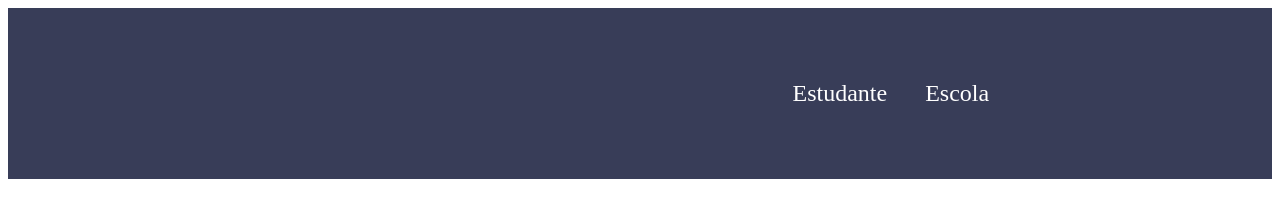
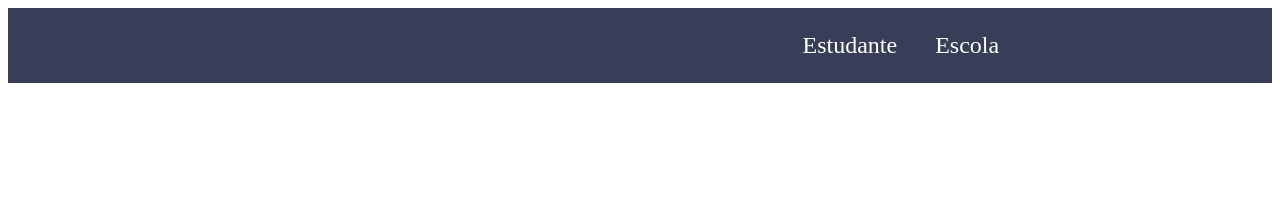
Before and after one commit to brunaprof/siteescola, a plain HTML site: page index.html in a window 1280 px wide. Drawn offline with Linux system fonts and the light colour scheme.

Commit message:
cabeçalho finalizado

```diff
--- a/index.html
+++ b/index.html
@@ -4,7 +4,7 @@
     <meta charset="UTF-8">
     <meta http-equiv="X-UA-Compatible" content="IE=edge">
     <meta name="viewport" content="width=device-width, initial-scale=1.0">
-    <title>site escola</title>
+    <title>Document</title>
       <link rel="stylesheet" href="style.css">
 </head>
 <body>
--- a/style.css
+++ b/style.css
@@ -1,9 +1,14 @@
-header {
-background-color:#383D58 ;
-color :white ;
-display: flex;
-justify-content: space-around;
-padding: 24px 0;
+{
+      margin:0;
+      padding:0;
+}
+.cabecalho {
+    background-color:#383D58 ;
+    color :white ;
+    display: flex;
+    justify-content: space-around;
+    align-items: center;
+    padding: 24px 0;
 }
 .cabeçalho-imagem {
        width: 20%;
@@ -11,6 +16,5 @@ padding: 24px 0;
 .cabecalho-lista-item {
       display: inline-block;
 margin:0 16px ;
-padding: 24px 0;
 font-size: 24px;
 }
```
